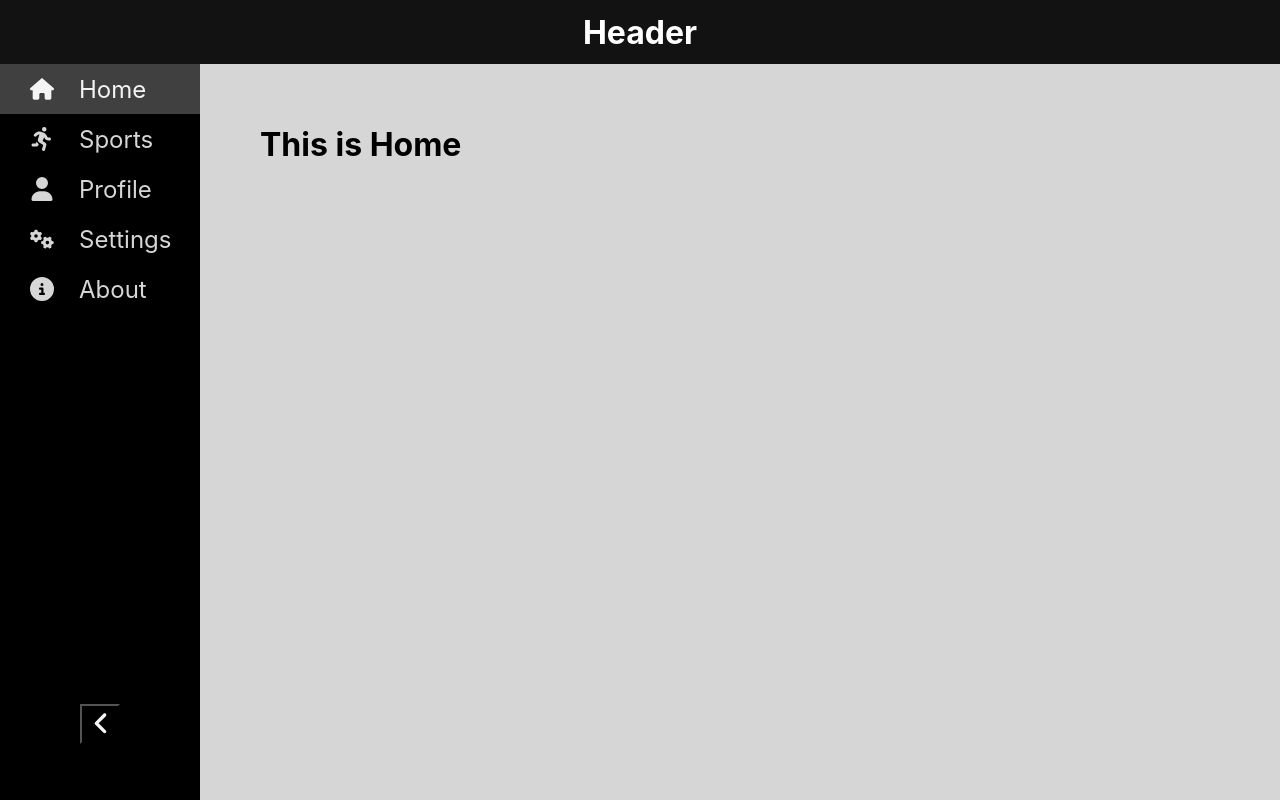
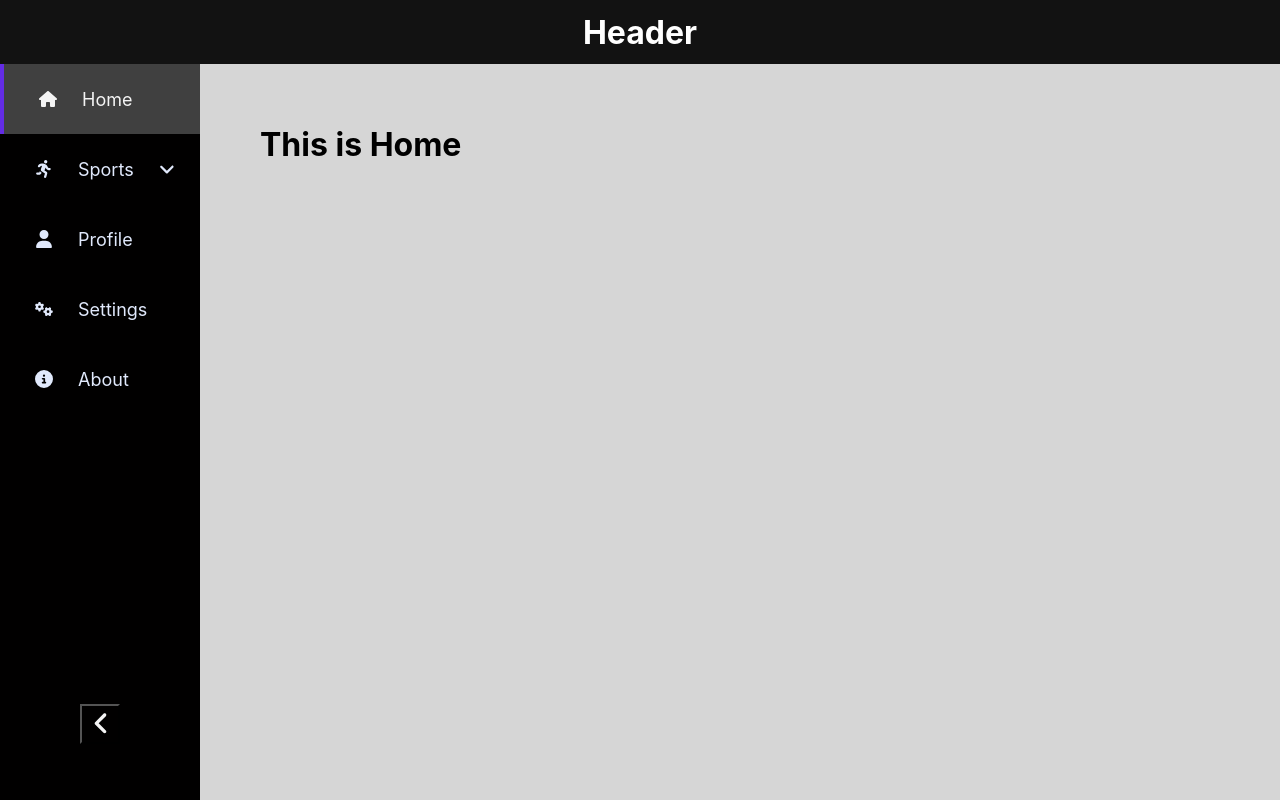
Before and after one commit to LucasPierru/SportsPredictions, a React (Create React App) app: page / in a window 1280 px wide. Built offline with nearby package versions, Linux system fonts and the light colour scheme.

Commit message:
Dropdown + correction to link in drop to do

```diff
--- a/src/App.css
+++ b/src/App.css
@@ -13,4 +13,5 @@
 
 .content {
   padding: 40px 60px;
+  margin-left: 200px
 }
--- a/src/components/sidebar/Sidebar.css
+++ b/src/components/sidebar/Sidebar.css
@@ -1,11 +1,12 @@
 .sidebar {
-    display:flex;
+    display: flex;
     flex-direction: column;
     justify-content: space-between;
+    position: fixed;
     width: 200px;
     height: 92vh;
     background-color: #010000;
-    transition: width 0.4s ease-in;
+    transition: width 0.4s ease-in 0.4s;
 }
 
 .collapse-container {
@@ -32,14 +33,6 @@
     color: #f4f4f4;
 }
 
-.sidebar-listItem {
-    display: flex;
-    height: 50px;
-    justify-content: center;
-    position: relative;
-    top: 0;
-}
-
 ul {
     list-style-type: none;
     padding: 0;
--- a/src/components/sidebar/Sidebar.js
+++ b/src/components/sidebar/Sidebar.js
@@ -15,11 +15,14 @@ function Sidebar() {
                 {menuItems.map((item, index) => {
                         return (
                             <li key={index}>
-                                <div className={"sidebar-listItem"}>
-                                    <SidebarLink isOpen={isOpen} icon={item.icon} route={item.route} routeName={item.title} subItem={item.subItem}/>
-                                </div>
+                                <SidebarLink
+                                    isOpen={isOpen}
+                                    icon={item.icon}
+                                    route={item.route}
+                                    routeName={item.title}
+                                    subItem={item.subItem}
+                                />
                             </li>
-
                         )
                     }
                 )}
--- a/src/components/sidebar/SidebarLink.css
+++ b/src/components/sidebar/SidebarLink.css
@@ -1,29 +1,36 @@
-.container {
-    display: flex;
-    flex-direction: row;
-}
-
 .link {
     display: flex;
+    color: #e1e9fc;
     align-items: center;
+    padding: 10px;
+    list-style: none;
+    height: 50px;
     text-decoration: none;
-    color: #d6d6d6;
-    font-size: 3vh;
-    background-color: #010000;
-    width: 200px;
-    padding: 10px 0;
-    height: 30px;
-    transition: width 0.4s ease-in;
+    font-size: 18px;
 }
 
 .link.active {
     color: #f4f4f4;
     background-color: #404040;
+    border-left: 4px solid #632ce4;
+    cursor: pointer;
+    width: 176px;
+    transition: width 0.4s ease-in 0.4s;
+}
+
+.link.close {
+    width: 66px;
+    transition: width 0.4s ease-in 0.4s;
+}
+
+.link.active.close {
+    opacity: 1;
 }
 
 .link:hover {
-    color: #d6d6d6;
-    background-color: #202020;
+    background: #252831;
+    border-left: 4px solid #632ce4;
+    cursor: pointer;
 }
 
 .link.active:hover {
@@ -31,54 +38,52 @@
     background-color: #616161;
 }
 
-.link-container {
+.dropDown-link {
+    background: #414757;
+    height: 40px;
+    width: calc(200px - 2rem);
+    padding-left: 2rem;
     display: flex;
-    justify-content: center;
+    align-items: center;
+    flex-direction: row;
+    text-decoration: none;
+    color: #f5f5f5;
+    font-size: 18px;
+    transition: height 0.4s ease-in, width 0.4s ease-in 0.4s;
 }
 
-.drawer-container {
-    position: fixed;
-    left: 200px;
-    top: 8vh;
-    height: 92vh;
-    margin-bottom: 50px;
-    background-color: #343434;
+.dropDown-link.close {
+    height: 40px;
+    width: calc(90px - 2rem);
+    transition: height 0.4s ease-in, width 0.4s ease-in 0.4s;
 }
 
-.drawer-container.close {
-    left: 90px;
-    width: 0px
+.dropDown-link:hover {
+    background: #632ce4;
+    cursor: pointer;
 }
 
 .link-icon {
-    width: 1em;
-    height: 1em;
-    margin-left: 30px;
+    margin-left: 25px;
     cursor: pointer;
     user-select: none;
+    opacity: 1;
+    transition: opacity 1s ease-in 0.2s;
 }
 
-.link.close {
-    //width: 1.5em;
-}
-
-.link-active.close {
-    //width: 1.5em;
-    opacity: 1;
+.link-icon.close {
+    opacity: 0;
+    transition: opacity 0.3s;
 }
 
 .link-text {
     opacity: 1;
-    transition: opacity 0.4s;
-    transition-delay: 0.2s;
+    transition: opacity 0.3s;
+    transition-delay: 0.7s;
     margin: 0 0 0 25px;
 }
 
 .link-text.close {
-    opacity: 0;
-    transition: opacity 0.4s;
+    //opacity: 0;
+    //transition: opacity 0.4s;
 }
-
-span {
-    white-space: nowrap;
-}
--- a/src/components/sidebar/SidebarLink.js
+++ b/src/components/sidebar/SidebarLink.js
@@ -2,43 +2,40 @@ import React, { useState } from 'react';
 import { NavLink } from "react-router-dom";
 import './SidebarLink.css'
 import { FontAwesomeIcon } from '@fortawesome/react-fontawesome'
-//import { faAngleDown, faAngleUp } from "@fortawesome/free-solid-svg-icons";
+import { faAngleDown, faAngleUp } from "@fortawesome/free-solid-svg-icons";
 
 function SidebarLink({ isOpen, route, routeName, icon, subItem }) {
     const name = routeName
     const linkActiveClass = isOpen ?"link active" : "link active close"
     const linkClass = isOpen ? "link" : "link close"
     const linkIconClass = "link-icon"
+    const linkArrowClass = isOpen ? "link-icon" : "link-icon close"
     const linkTextClass = isOpen ? "link-text" : "link-text close"
-    const [isDrawerOpen, setIsDrawerOpen] = useState(false);
-    const drawerClass = isOpen ? 'drawer-container' : 'drawer-container close'
+    const dropDownClass = isOpen ? "dropDown-link" : "dropDown-link close"
+    const [isDropdownOpen, setDropdownOpen] = useState(false);
+    const showDropdown = () => setDropdownOpen(!isDropdownOpen);
 
     return(
-        <div onMouseLeave={() => setIsDrawerOpen(false)} className='container'>
-            {console.log(isDrawerOpen)}
-            <div className="link-container" onMouseOver={() => setIsDrawerOpen(true)} >
-                <NavLink className={({ isActive }) => isActive ? linkActiveClass : linkClass} to={route}>
-                    <FontAwesomeIcon className={linkIconClass} icon={icon}/>
+        <div>
+            <NavLink className={({ isActive }) => isActive ? linkActiveClass : linkClass} to={route} onClick={subItem && showDropdown}>
+                <FontAwesomeIcon width='18px' height='18px' className={linkIconClass} icon={icon}/>
                 <span className={linkTextClass}>{name}</span>
+                <div className={linkArrowClass}>
+                    {subItem && isDropdownOpen && isOpen
+                    ? <FontAwesomeIcon icon={faAngleUp}/>
+                    : subItem && isOpen
+                    ? <FontAwesomeIcon icon={faAngleDown}/>
+                    : null}
+                </div>
             </NavLink>
-            </div>
-
-            <div className={drawerClass}>
-                <ul>
-                    {isDrawerOpen && subItem && subItem.map((item, index) => {
+            {isDropdownOpen && subItem && subItem.map((item) => {
                 return (
-                            <li key={index}>
-                                <div>
-                                    <NavLink className={({ isActive }) => isActive ? linkActiveClass : linkClass} to={item.route}>
-                                        <FontAwesomeIcon className={linkIconClass} icon={item.icon}/>
-                                        <span className={linkTextClass}>{item.title}</span>
+                    <NavLink className={dropDownClass} to={item.route}>
+                        <FontAwesomeIcon className={linkArrowClass} icon={item.icon}/>
+                        <span id='dropSpan' className={linkTextClass}>{item.title}</span>
                     </NavLink>
-                                </div>
-                            </li>
                 )
             })}
-                </ul>
-            </div>
         </div>
 
 
```
Lines whose indentation alone changed are shown as unchanged.
